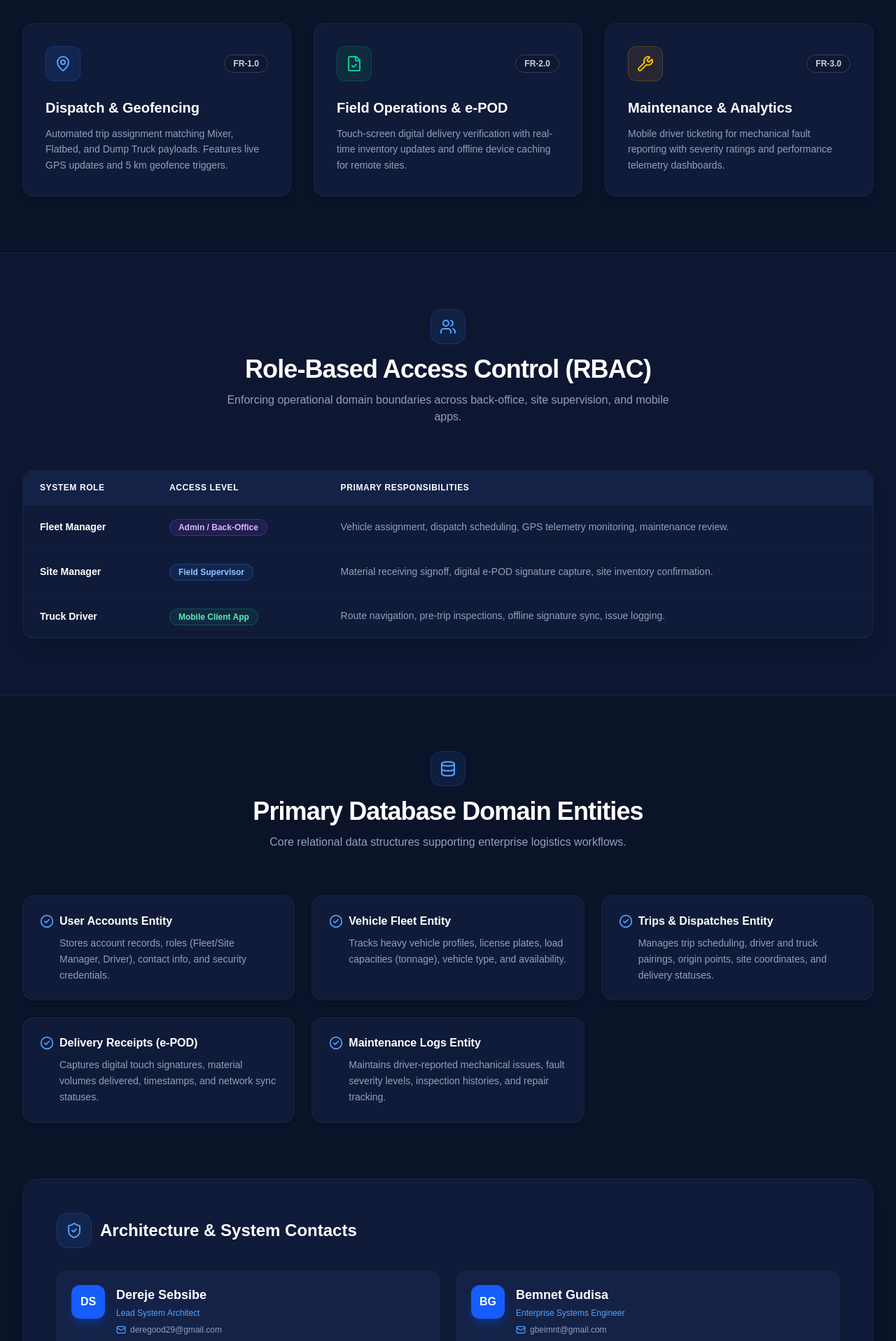
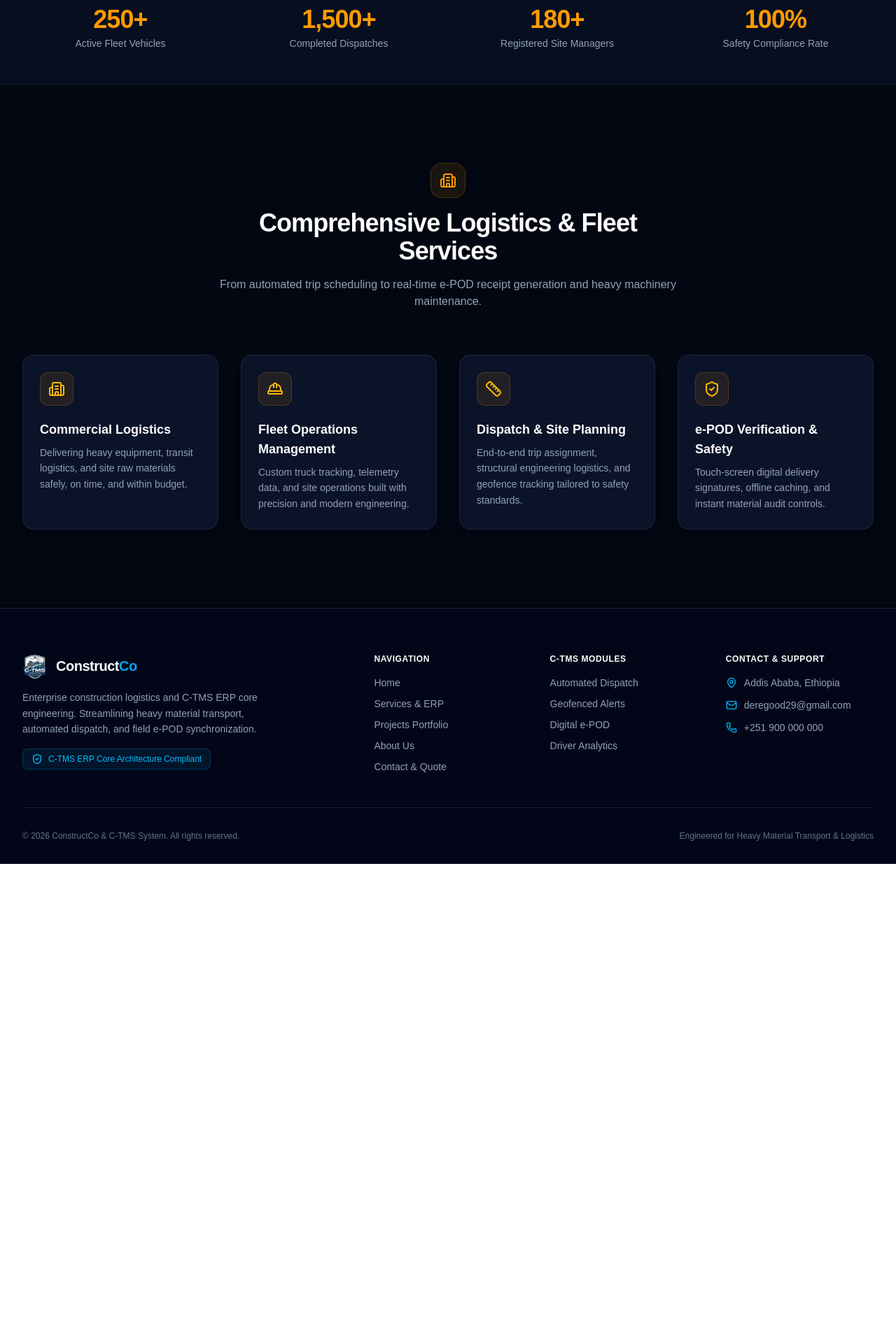
Before and after one commit to Fesede/constraction, a Next.js app: page /about in a window 1280 px wide. Shown: the part 880-2797 px from the top of the page at 70% size. After the commit the page ends 2115 px from the top, so only its background shows below. Built offline with nearby package versions, Linux system fonts and the light colour scheme.

Commit message:
i do not

```diff
--- a/app/about/page.jsx
+++ b/app/about/page.jsx
@@ -1,172 +1,172 @@
 "use client";
 
-import React from "react";
 import Link from "next/link";
+import Image from "next/image";
 import Header from "../components/Header";
 import Footer from "../components/Footer";
 import { motion } from "framer-motion";
 import {
+  ArrowRight,
+  Building2,
+  HardHat,
+  Ruler,
+  ShieldCheck,
   Truck,
-  ShieldCheck,
-  MapPin,
-  FileCheck,
-  Wrench,
-  Users,
-  Database,
-  Mail,
-  Building2,
   CheckCircle2,
 } from "lucide-react";
 
-export default function AboutPage() {
-  const systemSpecs = {
-    name: "C-TMS ERP Core",
-    version: "1.0.0",
-    status: "Executive Functional Specification",
-    date: "July 2026",
-  };
-
-  const authors = [
+const features = [
   {
-      name: "Dereje Sebsibe",
-      email: "deregood29@gmail.com",
-      role: "Lead System Architect",
-      initials: "DS",
+    icon: Building2,
+    title: "Commercial Logistics",
+    description:
+      "Delivering heavy equipment, transit logistics, and site raw materials safely, on time, and within budget.",
+    color: "text-amber-400",
+    bg: "bg-amber-500/10 border-amber-500/20",
   },
   {
-      name: "Bemnet Gudisa",
-      email: "gbeimnt@gmail.com",
-      role: "Enterprise Systems Engineer",
-      initials: "BG",
+    icon: HardHat,
+    title: "Fleet Operations Management",
+    description:
+      "Custom truck tracking, telemetry data, and site operations built with precision and modern engineering.",
+    color: "text-amber-400",
+    bg: "bg-amber-500/10 border-amber-500/20",
+  },
+  {
+    icon: Ruler,
+    title: "Dispatch & Site Planning",
+    description:
+      "End-to-end trip assignment, structural engineering logistics, and geofence tracking tailored to safety standards.",
+    color: "text-amber-400",
+    bg: "bg-amber-500/10 border-amber-500/20",
+  },
+  {
+    icon: ShieldCheck,
+    title: "e-POD Verification & Safety",
+    description:
+      "Touch-screen digital delivery signatures, offline caching, and instant material audit controls.",
+    color: "text-amber-400",
+    bg: "bg-amber-500/10 border-amber-500/20",
   },
 ];
 
-  const rbacMatrix = [
-    {
-      role: "Fleet Manager",
-      access: "Admin / Back-Office",
-      badgeStyle: "bg-purple-500/10 text-purple-300 border-purple-500/30",
-      duties:
-        "Vehicle assignment, dispatch scheduling, GPS telemetry monitoring, maintenance review.",
-    },
-    {
-      role: "Site Manager",
-      access: "Field Supervisor",
-      badgeStyle: "bg-blue-500/10 text-blue-300 border-blue-500/30",
-      duties:
-        "Material receiving signoff, digital e-POD signature capture, site inventory confirmation.",
-    },
-    {
-      role: "Truck Driver",
-      access: "Mobile Client App",
-      badgeStyle: "bg-emerald-500/10 text-emerald-300 border-emerald-500/30",
-      duties:
-        "Route navigation, pre-trip inspections, offline signature sync, issue logging.",
-    },
+const stats = [
+  { label: "Active Fleet Vehicles", value: "250+" },
+  { label: "Completed Dispatches", value: "1,500+" },
+  { label: "Registered Site Managers", value: "180+" },
+  { label: "Safety Compliance Rate", value: "100%" },
 ];
 
-  const features = [
-    {
-      code: "FR-1.0",
-      title: "Dispatch & Geofencing",
-      description:
-        "Automated trip assignment matching Mixer, Flatbed, and Dump Truck payloads. Features live GPS updates and 5 km geofence triggers.",
-      icon: MapPin,
-      iconColor: "text-blue-400",
-      iconBg: "bg-blue-500/10 border-blue-500/20",
+// Motion animation variants
+const fadeInUp = {
+  hidden: { opacity: 0, y: 25 },
+  visible: {
+    opacity: 1,
+    y: 0,
+    transition: { duration: 0.5, ease: "easeOut" },
   },
-    {
-      code: "FR-2.0",
-      title: "Field Operations & e-POD",
-      description:
-        "Touch-screen digital delivery verification with real-time inventory updates and offline device caching for remote sites.",
-      icon: FileCheck,
-      iconColor: "text-emerald-400",
-      iconBg: "bg-emerald-500/10 border-emerald-500/20",
+};
+
+const staggerContainer = {
+  hidden: { opacity: 0 },
+  visible: {
+    opacity: 1,
+    transition: { staggerChildren: 0.12 },
   },
-    {
-      code: "FR-3.0",
-      title: "Maintenance & Analytics",
-      description:
-        "Mobile driver ticketing for mechanical fault reporting with severity ratings and performance telemetry dashboards.",
-      icon: Wrench,
-      iconColor: "text-amber-400",
-      iconBg: "bg-amber-500/10 border-amber-500/20",
-    },
-  ];
+};
 
-  const entities = [
-    {
-      name: "User Accounts Entity",
-      desc: "Stores account records, roles (Fleet/Site Manager, Driver), contact info, and security credentials.",
-    },
-    {
-      name: "Vehicle Fleet Entity",
-      desc: "Tracks heavy vehicle profiles, license plates, load capacities (tonnage), vehicle type, and availability.",
-    },
-    {
-      name: "Trips & Dispatches Entity",
-      desc: "Manages trip scheduling, driver and truck pairings, origin points, site coordinates, and delivery statuses.",
-    },
-    {
-      name: "Delivery Receipts (e-POD)",
-      desc: "Captures digital touch signatures, material volumes delivered, timestamps, and network sync statuses.",
-    },
-    {
-      name: "Maintenance Logs Entity",
-      desc: "Maintains driver-reported mechanical issues, fault severity levels, inspection histories, and repair tracking.",
-    },
-  ];
-
+export default function HomePage() {
   return (
-    <div className="flex flex-col min-h-screen bg-[#0b1329] text-slate-100 transition-colors overflow-x-hidden">
+    <div className="flex flex-col min-h-screen bg-[#030712] text-slate-100 transition-colors overflow-x-hidden">
       {/* --- HEADER --- */}
       <Header />
 
       {/* --- HERO SECTION --- */}
-      <section className="relative overflow-hidden py-20 lg:py-28 bg-[#0b1329] border-b border-slate-800/60">
-        <div className="mx-auto max-w-7xl px-4 sm:px-6 lg:px-8 relative z-10 text-center">
-          <motion.div
-            initial={{ opacity: 0, y: -20 }}
-            animate={{ opacity: 1, y: 0 }}
-            transition={{ duration: 0.5 }}
-          >
-            <div className="inline-flex items-center gap-2 rounded-full border border-blue-500/30 bg-blue-500/10 px-4 py-1.5 text-xs font-semibold text-blue-400 backdrop-blur-md mb-6 uppercase tracking-wider">
-              <Building2 className="h-3.5 w-3.5 text-blue-400" />
-              <span>{systemSpecs.status}</span>
+      <section className="relative overflow-hidden py-24 lg:py-36 min-h-[85vh] flex items-center justify-center border-b border-slate-800/80">
+        <div className="absolute inset-0 z-0">
+          <Image
+            src="https://img.magnific.com/free-photo/illustration-construction-site_23-2151850238.jpg?semt=ais_hybrid&w=740&q=80"
+            alt="Construction Site Hero Background"
+            fill
+            priority
+            sizes="100vw"
+            className="object-cover object-center opacity-25"
+          />
+          <div className="absolute inset-0 bg-gradient-to-b from-[#030712]/80 via-[#030712]/95 to-[#030712]" />
         </div>
 
-            <h1 className="text-4xl font-extrabold tracking-tight text-white sm:text-5xl lg:text-6xl">
-              Construction Building{" "}
-              <span className="text-blue-500">Transport System</span>
+        <div className="mx-auto max-w-7xl px-4 sm:px-6 lg:px-8 relative z-10">
+          <motion.div
+            initial={{ opacity: 0, y: 30 }}
+            animate={{ opacity: 1, y: 0 }}
+            transition={{ duration: 0.6 }}
+            className="mx-auto max-w-3xl text-center"
+          >
+            <div className="inline-flex items-center gap-2 rounded-full border border-amber-500/30 bg-amber-500/10 px-4 py-1.5 text-xs font-semibold text-amber-400 backdrop-blur-md mb-6 uppercase tracking-wider">
+              <Truck className="h-3.5 w-3.5 text-amber-400" />
+              <span>Certified Fleet & Transit ERP</span>
+            </div>
+
+            <h1 className="text-4xl font-extrabold tracking-tight text-white sm:text-6xl lg:text-7xl">
+              Building strong foundations{" "}
+              <span className="text-amber-500">for tomorrow.</span>
             </h1>
 
-            <p className="mt-6 max-w-3xl mx-auto text-lg text-slate-300 leading-relaxed sm:text-xl">
+            <p className="mt-6 text-lg text-slate-300 leading-relaxed sm:text-xl">
               C-TMS ERP Core is an enterprise-grade logistics module engineered
               to eliminate heavy material transit delays, optimize fleet
               telemetry, and deliver offline digital proof of delivery.
             </p>
 
-            <div className="mt-8 flex flex-wrap justify-center gap-6 text-sm text-slate-400 border-t border-slate-800/80 pt-6">
-              <span>
-                <strong className="text-slate-200">System:</strong>{" "}
-                {systemSpecs.name} v{systemSpecs.version}
-              </span>
-              <span>
-                <strong className="text-slate-200">Release Date:</strong>{" "}
-                {systemSpecs.date}
-              </span>
-              <span>
-                <strong className="text-slate-200">Framework:</strong> Next.js
-                App Router
-              </span>
+            <div className="mt-10 flex flex-col sm:flex-row items-center justify-center gap-4">
+              <Link
+                href="/contact"
+                className="w-full sm:w-auto inline-flex items-center justify-center gap-2 rounded-xl bg-amber-500 px-6 py-3.5 text-base font-bold text-slate-950 shadow-lg shadow-amber-500/20 hover:bg-amber-400 active:scale-95 transition-all"
+              >
+                Request Support
+                <ArrowRight className="h-4 w-4" />
+              </Link>
+              <Link
+                href="/dispatches"
+                className="w-full sm:w-auto inline-flex items-center justify-center rounded-xl border border-slate-800 bg-[#0b1329] px-6 py-3.5 text-base font-semibold text-white hover:bg-slate-800/80 transition-all"
+              >
+                Explore Active Fleet
+              </Link>
             </div>
           </motion.div>
         </div>
       </section>
 
-      {/* --- CORE SRS FUNCTIONAL REQUIREMENTS --- */}
-      <section className="py-20 bg-[#0b1329]">
+      {/* --- STATS SECTION --- */}
+      <section className="border-b border-slate-800/80 bg-[#070e20] py-12">
+        <div className="mx-auto max-w-7xl px-4 sm:px-6 lg:px-8">
+          <motion.div
+            variants={staggerContainer}
+            initial="hidden"
+            whileInView="visible"
+            viewport={{ once: true, margin: "-50px" }}
+            className="grid grid-cols-2 gap-8 md:grid-cols-4"
+          >
+            {stats.map((stat, index) => (
+              <motion.div
+                key={index}
+                variants={fadeInUp}
+                className="text-center"
+              >
+                <p className="text-3xl font-bold tracking-tight text-amber-500 sm:text-4xl">
+                  {stat.value}
+                </p>
+                <p className="mt-1 text-sm font-medium text-slate-400">
+                  {stat.label}
+                </p>
+              </motion.div>
+            ))}
+          </motion.div>
+        </div>
+      </section>
+
+      {/* --- SERVICES SECTION --- */}
+      <section className="py-20 lg:py-28 bg-[#030712]">
         <div className="mx-auto max-w-7xl px-4 sm:px-6 lg:px-8">
           <motion.div
             initial={{ opacity: 0, y: 20 }}
@@ -175,213 +175,48 @@ export default function AboutPage() {
             transition={{ duration: 0.5 }}
             className="text-center max-w-2xl mx-auto mb-16"
           >
-            <div className="inline-flex items-center justify-center p-3 rounded-2xl bg-blue-500/10 border border-blue-500/20 text-blue-400 mb-4">
-              <Truck className="w-6 h-6" />
+            <div className="inline-flex items-center justify-center p-3 rounded-2xl bg-amber-500/10 border border-amber-500/20 text-amber-500 mb-4">
+              <Building2 className="w-6 h-6" />
             </div>
             <h2 className="text-3xl font-bold tracking-tight text-white sm:text-4xl">
-              Core SRS Functional Requirements
+              Comprehensive Logistics & Fleet Services
             </h2>
-            <p className="mt-3 text-slate-400 text-base">
-              Purpose-built software requirements designed for field conditions
-              and back-office fleet management.
+            <p className="mt-4 text-slate-400">
+              From automated trip scheduling to real-time e-POD receipt
+              generation and heavy machinery maintenance.
             </p>
           </motion.div>
 
-          <div className="grid grid-cols-1 md:grid-cols-3 gap-8">
-            {features.map((feature, idx) => {
+          <motion.div
+            variants={staggerContainer}
+            initial="hidden"
+            whileInView="visible"
+            viewport={{ once: true, margin: "-50px" }}
+            className="grid grid-cols-1 md:grid-cols-2 lg:grid-cols-4 gap-8"
+          >
+            {features.map((feature, index) => {
               const Icon = feature.icon;
               return (
                 <motion.div
-                  key={feature.code}
-                  initial={{ opacity: 0, y: 30 }}
-                  whileInView={{ opacity: 1, y: 0 }}
-                  viewport={{ once: true }}
-                  transition={{ duration: 0.4, delay: idx * 0.1 }}
+                  key={index}
+                  variants={fadeInUp}
                   whileHover={{ y: -6, transition: { duration: 0.2 } }}
-                  className="rounded-2xl border border-slate-800/80 bg-[#101b3a] p-8 shadow-lg hover:border-slate-700 transition-all"
+                  className="rounded-2xl border border-slate-800/90 bg-[#0b1329] p-6 shadow-lg hover:border-slate-700 transition-all"
                 >
-                  <div className="flex items-center justify-between mb-6">
                   <div
-                      className={`p-3 rounded-xl border ${feature.iconBg} ${feature.iconColor}`}
+                    className={`inline-flex h-12 w-12 items-center justify-center rounded-xl border ${feature.bg} ${feature.color} mb-5`}
                   >
-                      <Icon className="w-6 h-6" />
+                    <Icon className="h-6 w-6" />
                   </div>
-                    <span className="text-xs font-semibold bg-slate-900/60 text-slate-300 px-3 py-1 rounded-full border border-slate-700">
-                      {feature.code}
-                    </span>
-                  </div>
-                  <h3 className="font-bold text-white text-xl mb-3">
+                  <h3 className="text-lg font-bold text-white mb-2">
                     {feature.title}
                   </h3>
-                  <p className="text-slate-400 text-sm leading-relaxed">
+                  <p className="text-sm text-slate-400 leading-relaxed">
                     {feature.description}
                   </p>
                 </motion.div>
               );
             })}
-          </div>
-        </div>
-      </section>
-
-      {/* --- ROLE-BASED ACCESS CONTROL (RBAC) --- */}
-      <section className="bg-[#0e1732] border-y border-slate-800/80 py-20">
-        <div className="mx-auto max-w-7xl px-4 sm:px-6 lg:px-8">
-          <motion.div
-            initial={{ opacity: 0, y: 20 }}
-            whileInView={{ opacity: 1, y: 0 }}
-            viewport={{ once: true }}
-            transition={{ duration: 0.5 }}
-            className="text-center max-w-2xl mx-auto mb-16"
-          >
-            <div className="inline-flex items-center justify-center p-3 rounded-2xl bg-blue-500/10 border border-blue-500/20 text-blue-400 mb-4">
-              <Users className="w-6 h-6" />
-            </div>
-            <h2 className="text-3xl font-bold tracking-tight text-white sm:text-4xl">
-              Role-Based Access Control (RBAC)
-            </h2>
-            <p className="mt-3 text-slate-400 text-base">
-              Enforcing operational domain boundaries across back-office, site
-              supervision, and mobile apps.
-            </p>
-          </motion.div>
-
-          <motion.div
-            initial={{ opacity: 0, y: 25 }}
-            whileInView={{ opacity: 1, y: 0 }}
-            viewport={{ once: true }}
-            transition={{ duration: 0.5 }}
-            className="overflow-hidden rounded-2xl border border-slate-800/80 bg-[#101b3a] shadow-xl"
-          >
-            <div className="overflow-x-auto">
-              <table className="w-full text-left text-sm text-slate-300">
-                <thead className="bg-[#142247] text-white font-semibold border-b border-slate-800 uppercase tracking-wider text-xs">
-                  <tr>
-                    <th className="px-6 py-4">System Role</th>
-                    <th className="px-6 py-4">Access Level</th>
-                    <th className="px-6 py-4">Primary Responsibilities</th>
-                  </tr>
-                </thead>
-                <tbody className="divide-y divide-slate-800/60">
-                  {rbacMatrix.map((row) => (
-                    <tr
-                      key={row.role}
-                      className="hover:bg-slate-800/40 transition-colors"
-                    >
-                      <td className="px-6 py-5 font-bold text-white">
-                        {row.role}
-                      </td>
-                      <td className="px-6 py-5">
-                        <span
-                          className={`px-3 py-1 rounded-full font-semibold text-xs border ${row.badgeStyle}`}
-                        >
-                          {row.access}
-                        </span>
-                      </td>
-                      <td className="px-6 py-5 text-slate-400 leading-relaxed">
-                        {row.duties}
-                      </td>
-                    </tr>
-                  ))}
-                </tbody>
-              </table>
-            </div>
-          </motion.div>
-        </div>
-      </section>
-
-      {/* --- DATABASE DOMAIN ENTITIES --- */}
-      <section className="py-20 bg-[#0b1329]">
-        <div className="mx-auto max-w-7xl px-4 sm:px-6 lg:px-8">
-          <motion.div
-            initial={{ opacity: 0, y: 20 }}
-            whileInView={{ opacity: 1, y: 0 }}
-            viewport={{ once: true }}
-            transition={{ duration: 0.5 }}
-            className="text-center max-w-2xl mx-auto mb-16"
-          >
-            <div className="inline-flex items-center justify-center p-3 rounded-2xl bg-blue-500/10 border border-blue-500/20 text-blue-400 mb-4">
-              <Database className="w-6 h-6" />
-            </div>
-            <h2 className="text-3xl font-bold tracking-tight text-white sm:text-4xl">
-              Primary Database Domain Entities
-            </h2>
-            <p className="mt-3 text-slate-400 text-base">
-              Core relational data structures supporting enterprise logistics
-              workflows.
-            </p>
-          </motion.div>
-
-          <div className="grid grid-cols-1 sm:grid-cols-2 lg:grid-cols-3 gap-6">
-            {entities.map((entity, i) => (
-              <motion.div
-                key={i}
-                initial={{ opacity: 0, y: 20 }}
-                whileInView={{ opacity: 1, y: 0 }}
-                viewport={{ once: true }}
-                transition={{ duration: 0.4, delay: i * 0.08 }}
-                whileHover={{ scale: 1.02 }}
-                className="p-6 bg-[#101b3a] rounded-2xl border border-slate-800/80 shadow-md hover:border-slate-700 transition-all"
-              >
-                <h3 className="font-bold text-white text-base mb-2 flex items-center gap-2">
-                  <CheckCircle2 className="w-5 h-5 text-blue-400 shrink-0" />
-                  {entity.name}
-                </h3>
-                <p className="text-xs sm:text-sm text-slate-400 leading-relaxed pl-7">
-                  {entity.desc}
-                </p>
-              </motion.div>
-            ))}
-          </div>
-        </div>
-      </section>
-
-      {/* --- ARCHITECTURE & SYSTEM CONTACTS --- */}
-      <section className="pb-20 bg-[#0b1329]">
-        <div className="mx-auto max-w-7xl px-4 sm:px-6 lg:px-8">
-          <motion.div
-            initial={{ opacity: 0, y: 20 }}
-            whileInView={{ opacity: 1, y: 0 }}
-            viewport={{ once: true }}
-            transition={{ duration: 0.5 }}
-            className="rounded-3xl border border-slate-800/80 bg-[#101b3a] p-8 sm:p-12 shadow-xl"
-          >
-            <div className="flex items-center gap-3 mb-8">
-              <div className="p-3 rounded-2xl bg-blue-500/10 border border-blue-500/20 text-blue-400">
-                <ShieldCheck className="w-6 h-6" />
-              </div>
-              <h3 className="text-2xl font-bold text-white">
-                Architecture & System Contacts
-              </h3>
-            </div>
-
-            <div className="grid grid-cols-1 md:grid-cols-2 gap-6">
-              {authors.map((author) => (
-                <motion.div
-                  key={author.email}
-                  whileHover={{ y: -3 }}
-                  className="flex items-start gap-4 p-5 rounded-2xl bg-[#142247] border border-slate-800/80 transition-all"
-                >
-                  <div className="w-12 h-12 rounded-xl bg-blue-600 text-white font-extrabold flex items-center justify-center shrink-0 text-base shadow-lg shadow-blue-600/30">
-                    {author.initials}
-                  </div>
-                  <div className="space-y-1">
-                    <h4 className="font-bold text-white text-lg">
-                      {author.name}
-                    </h4>
-                    <p className="text-xs font-medium text-blue-400">
-                      {author.role}
-                    </p>
-                    <a
-                      href={`mailto:${author.email}`}
-                      className="inline-flex items-center gap-1.5 text-xs text-slate-400 hover:text-blue-400 transition-colors pt-1"
-                    >
-                      <Mail className="w-3.5 h-3.5 text-blue-400" />{" "}
-                      {author.email}
-                    </a>
-                  </div>
-                </motion.div>
-              ))}
-            </div>
           </motion.div>
         </div>
       </section>
```
Lines whose indentation alone changed are shown as unchanged.
